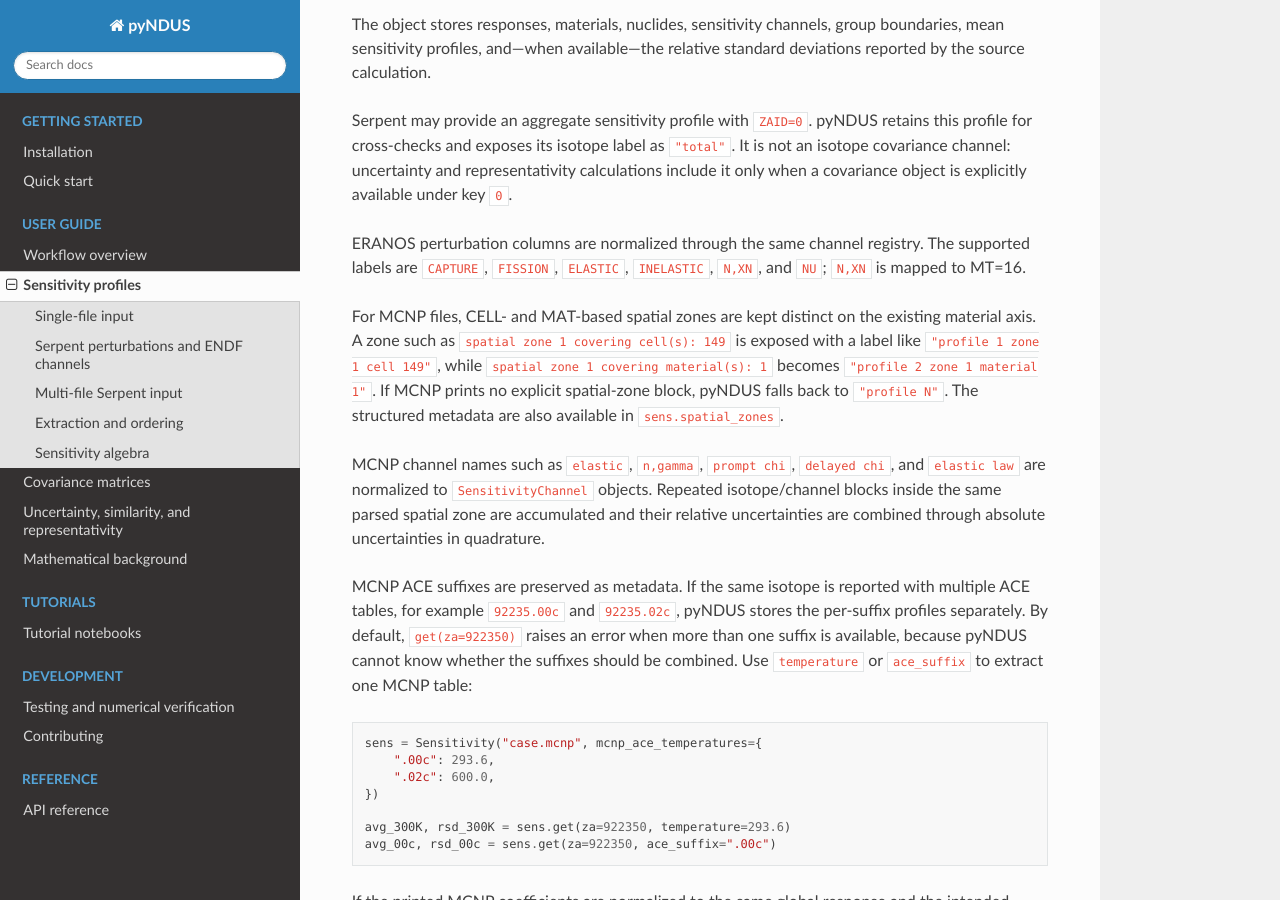
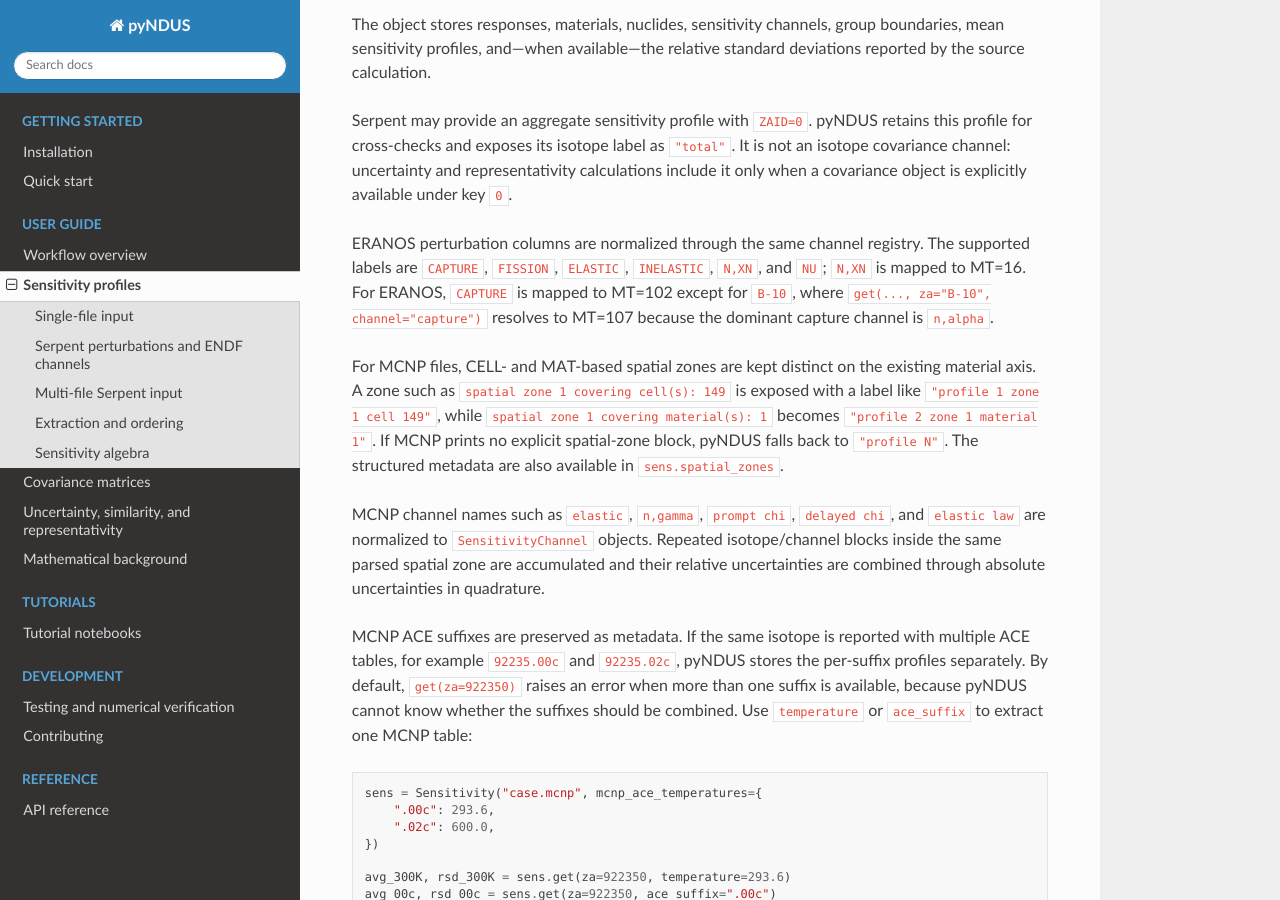
Before and after one commit to nicoloabrate/pyNDUS, a Sphinx documentation site: the page built from docs/user_guide/sensitivity.rst, in a window 1280 px wide and 900 px high, scrolled down 377 px. Built offline with Sphinx 7.4.7 and the Read the Docs theme 3.1.0, drawn with Linux system fonts in a browser that asks for light colours.

Commit message:
📝 add tutorial for eranos "CAPTURE" perturbation and update documentation

```diff
--- a/docs/user_guide/sensitivity.rst
+++ b/docs/user_guide/sensitivity.rst
@@ -27,6 +27,9 @@ explicitly available under key ``0``.
 ERANOS perturbation columns are normalized through the same channel registry.
 The supported labels are ``CAPTURE``, ``FISSION``, ``ELASTIC``,
 ``INELASTIC``, ``N,XN``, and ``NU``; ``N,XN`` is mapped to MT=16.
+For ERANOS, ``CAPTURE`` is mapped to MT=102 except for ``B-10``, where
+``get(..., za="B-10", channel="capture")`` resolves to MT=107 because the
+dominant capture channel is ``n,alpha``.
 
 For MCNP files, CELL- and MAT-based spatial zones are kept distinct on the
 existing material axis. A zone such as ``spatial zone 1 covering cell(s): 149``
```
Also changed, not shown: docs/tutorials/sensitivity_eranos.ipynb.
